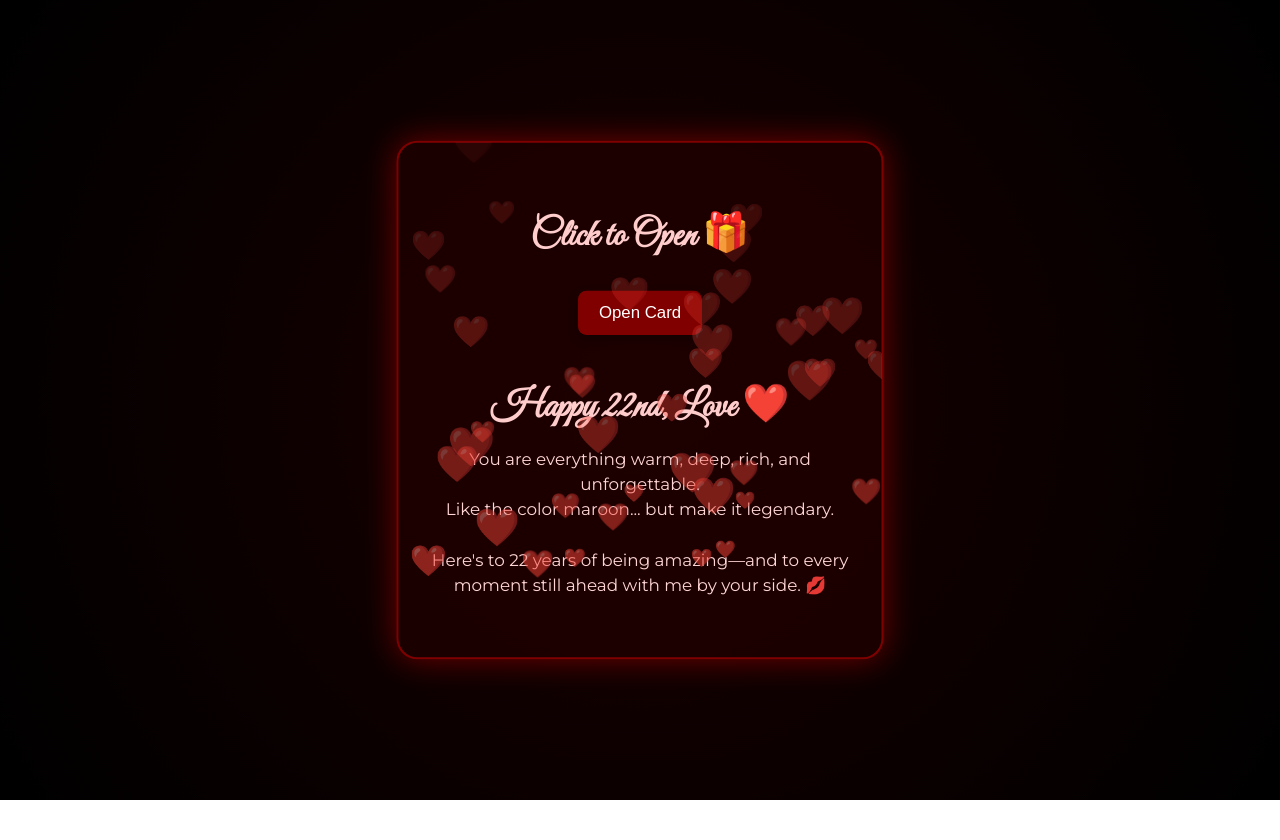
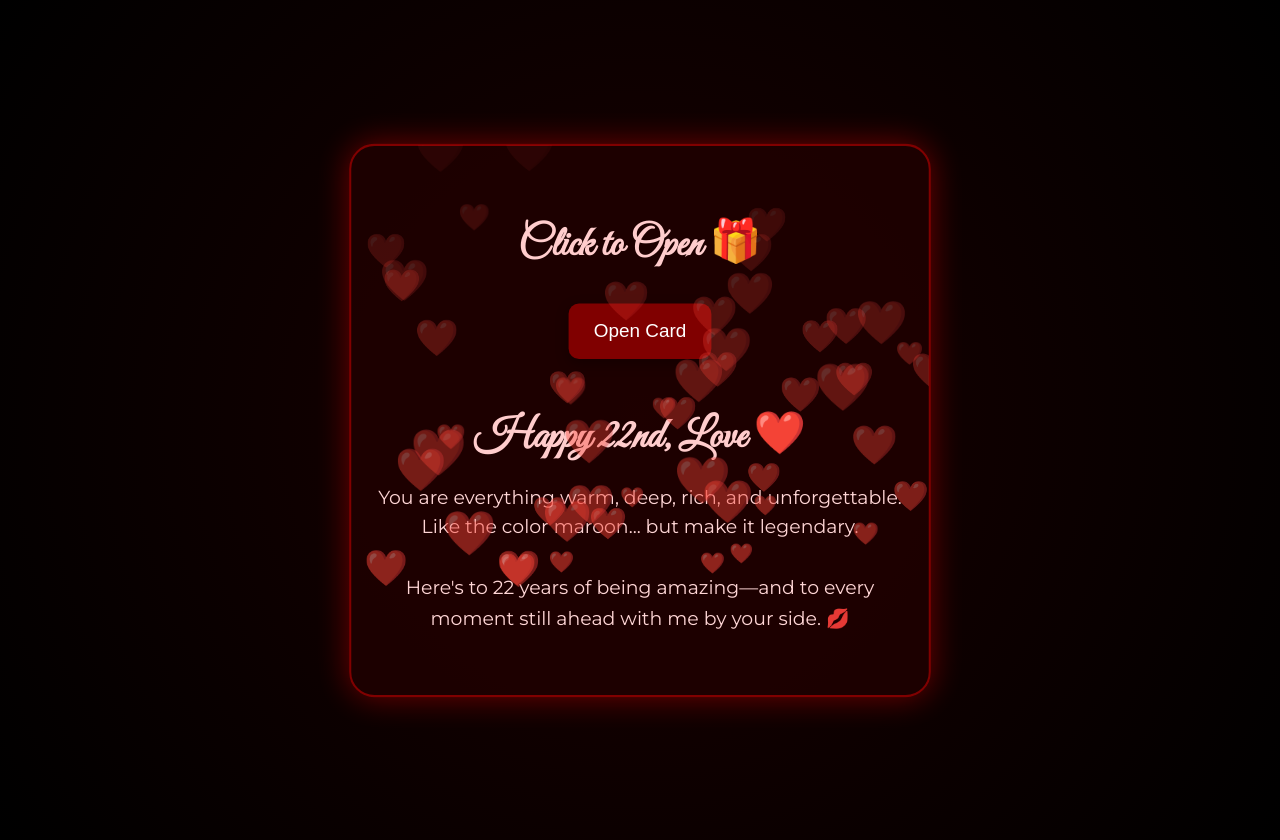
Before and after one commit to tahsin1177/1, a plain HTML site: page index.html in a window 1280 px wide. Both pictures are taken after a click on the button "Open Card". Before the commit the page ends 800 px from the top, so only its background shows below. Drawn offline with Linux system fonts and the light colour scheme.

Commit message:
Update index.html

```diff
--- a/index.html
+++ b/index.html
@@ -3,6 +3,7 @@
 <head>
   <meta charset="UTF-8">
   <title>Happy 22nd Birthday!</title>
+  <meta name="viewport" content="width=device-width, initial-scale=1.0">
   <link href="https://fonts.googleapis.com/css2?family=Great+Vibes&family=Montserrat:wght@400;700&display=swap" rel="stylesheet">
   <style>
     body {
@@ -15,18 +16,21 @@
       height: 100vh;
       overflow: hidden;
       color: #ffd6d6;
+      padding: 20px;
     }
 
     .card {
-      background: rgba(30, 0, 0, 0.85);
+      background: rgba(30, 0, 0, 0.9);
       border: 2px solid #800000;
-      border-radius: 20px;
+      border-radius: 24px;
       box-shadow: 0 0 30px rgba(255, 0, 0, 0.4);
-      padding: 40px 30px;
+      padding: 40px 25px;
       text-align: center;
       position: relative;
-      max-width: 400px;
-      transform: scale(0.9);
+      max-width: 100%;
+      width: 100%;
+      max-width: 500px;
+      transform: scale(0.95);
       transition: transform 0.8s ease;
     }
 
@@ -36,15 +40,15 @@
 
     h1 {
       font-family: 'Great Vibes', cursive;
-      font-size: 36px;
+      font-size: 40px;
       color: #ffcccc;
       margin-bottom: 10px;
     }
 
     p {
-      font-size: 16px;
+      font-size: 18px;
       color: #ffd6d6;
-      line-height: 1.5;
+      line-height: 1.6;
     }
 
     .hidden-message {
@@ -55,7 +59,7 @@
     }
 
     .card.open .hidden-message {
-      max-height: 400px;
+      max-height: 1000px;
       opacity: 1;
       margin-top: 20px;
     }
@@ -73,7 +77,7 @@
     .heart {
       position: absolute;
       color: #ff4e50;
-      font-size: 20px;
+      font-size: 24px;
       animation: float 5s linear infinite;
     }
 
@@ -91,18 +95,31 @@
     .button {
       background: #800000;
       color: white;
-      padding: 12px 20px;
+      padding: 16px 24px;
       border: none;
-      border-radius: 8px;
-      font-size: 16px;
+      border-radius: 10px;
+      font-size: 18px;
       margin-top: 20px;
       cursor: pointer;
-      box-shadow: 0 4px 10px rgba(0,0,0,0.3);
+      box-shadow: 0 4px 12px rgba(0,0,0,0.3);
       transition: background 0.3s ease;
     }
 
     .button:hover {
       background: #a00000;
+    }
+
+    @media (max-width: 600px) {
+      h1 {
+        font-size: 36px;
+      }
+      p {
+        font-size: 17px;
+      }
+      .button {
+        font-size: 17px;
+        padding: 14px 22px;
+      }
     }
   </style>
 </head>
@@ -131,12 +148,12 @@
 
   function launchHearts() {
     const heartsContainer = document.getElementById('hearts');
-    for (let i = 0; i < 40; i++) {
+    for (let i = 0; i < 50; i++) {
       let heart = document.createElement('div');
       heart.className = 'heart';
       heart.innerText = '❤️';
       heart.style.left = Math.random() * 100 + '%';
-      heart.style.fontSize = (Math.random() * 20 + 14) + 'px';
+      heart.style.fontSize = (Math.random() * 24 + 16) + 'px';
       heart.style.animationDuration = (Math.random() * 3 + 3) + 's';
       heartsContainer.appendChild(heart);
       setTimeout(() => heart.remove(), 6000);
```
